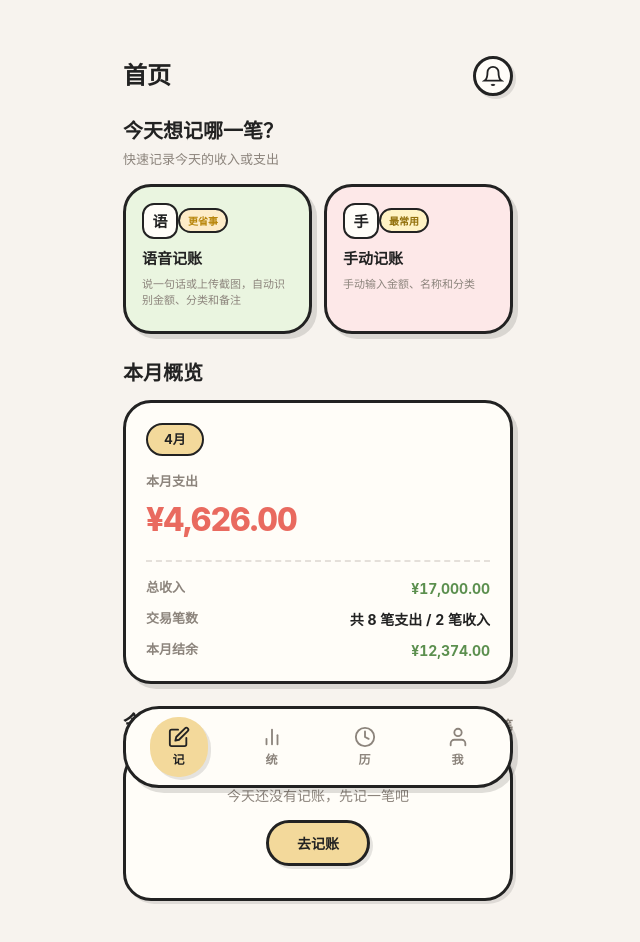
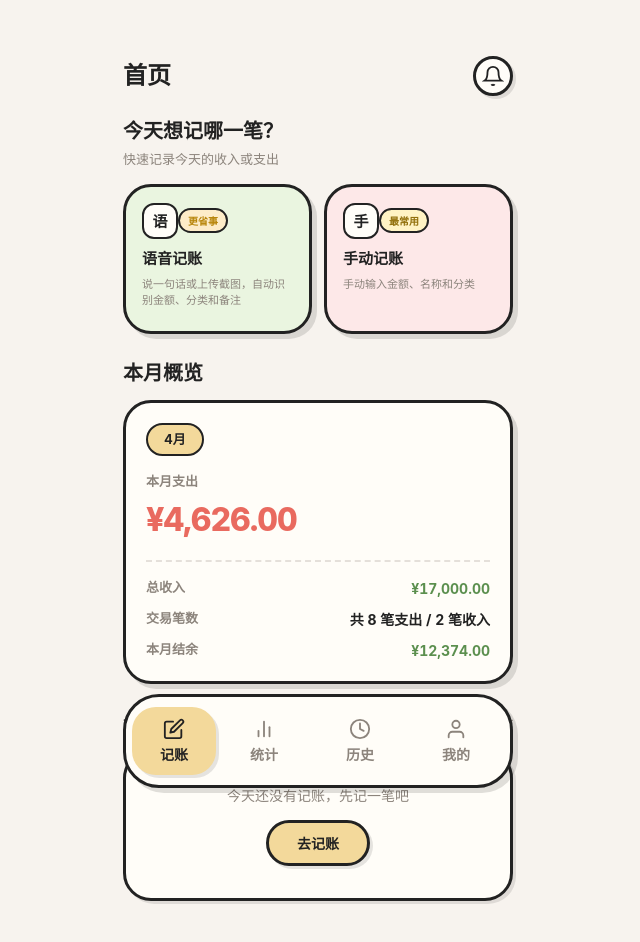
Before and after one commit to wuziwei23/Tally, a React (Vite) app: page / in a window 1280 px wide. Shown: the top 942 px of the page, without its empty margins (322-962 px from the left). Built offline with nearby package versions, Linux system fonts and the light colour scheme.

Commit message:
导航栏变成完整的词

```diff
--- a/src/components/layout/TabBar.css
+++ b/src/components/layout/TabBar.css
@@ -16,27 +16,31 @@
   background: var(--bg-card);
   border: var(--border-width) solid var(--border);
   border-radius: var(--r-xl);
-  padding: 8px 6px;
+  padding: 10px 6px;
   box-shadow: var(--shadow);
 }
 
 .tabbar__item {
+  flex: 1;
   display: flex;
   flex-direction: column;
   align-items: center;
-  gap: 2px;
-  padding: 8px 18px;
+  justify-content: center;
+  gap: 3px;
+  padding: 10px 4px;
   border-radius: var(--r-lg);
   color: var(--text-gray);
   text-decoration: none;
   transition: all 0.2s;
-  font-weight: 600;
 }
 
 .tabbar__item--active {
   background: var(--bg-yellow);
   color: var(--text-dark);
   box-shadow: var(--shadow-sm);
+  border-radius: 24px;
+  min-width: 76px;
+  max-width: 84px;
 }
 
 .tabbar__item:active {
@@ -51,6 +55,6 @@
 }
 
 .tabbar__label {
-  font-size: 12px;
-  font-weight: 700;
+  font-size: 14px;
+  font-weight: 600;
 }
--- a/src/components/layout/TabBar.jsx
+++ b/src/components/layout/TabBar.jsx
@@ -2,23 +2,23 @@ import { NavLink } from 'react-router-dom';
 import './TabBar.css';
 
 const tabs = [
-  { to: '/', label: '记', icon: (
+  { to: '/', label: '记账', icon: (
     <svg width="22" height="22" viewBox="0 0 24 24" fill="none" stroke="currentColor" strokeWidth="2" strokeLinecap="round" strokeLinejoin="round">
       <path d="M11 4H4a2 2 0 0 0-2 2v14a2 2 0 0 0 2 2h14a2 2 0 0 0 2-2v-7"/>
       <path d="M18.5 2.5a2.121 2.121 0 0 1 3 3L12 15l-4 1 1-4 9.5-9.5z"/>
     </svg>
   )},
-  { to: '/charts', label: '统', icon: (
+  { to: '/charts', label: '统计', icon: (
     <svg width="22" height="22" viewBox="0 0 24 24" fill="none" stroke="currentColor" strokeWidth="2" strokeLinecap="round" strokeLinejoin="round">
       <line x1="18" y1="20" x2="18" y2="10"/><line x1="12" y1="20" x2="12" y2="4"/><line x1="6" y1="20" x2="6" y2="14"/>
     </svg>
   )},
-  { to: '/history', label: '历', icon: (
+  { to: '/history', label: '历史', icon: (
     <svg width="22" height="22" viewBox="0 0 24 24" fill="none" stroke="currentColor" strokeWidth="2" strokeLinecap="round" strokeLinejoin="round">
       <circle cx="12" cy="12" r="10"/><polyline points="12 6 12 12 16 14"/>
     </svg>
   )},
-  { to: '/settings', label: '我', icon: (
+  { to: '/settings', label: '我的', icon: (
     <svg width="22" height="22" viewBox="0 0 24 24" fill="none" stroke="currentColor" strokeWidth="2" strokeLinecap="round" strokeLinejoin="round">
       <path d="M20 21v-2a4 4 0 0 0-4-4H8a4 4 0 0 0-4 4v2"/><circle cx="12" cy="7" r="4"/>
     </svg>
```
